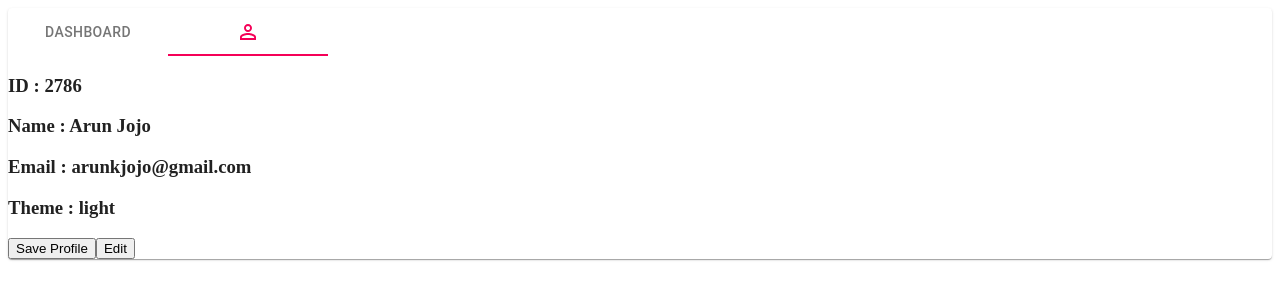
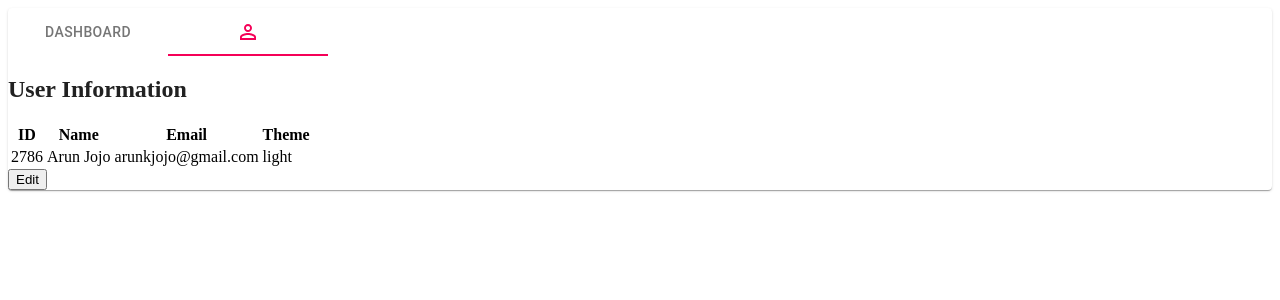
Before and after one commit to arunkjojo/react-o3sjkk, a React (Create React App) app: page / in a window 1280 px wide. Both pictures are taken after a click on the tab 248 px from the left and 32 px from the top of the page. Shown: the top 300 px of the page. Built offline with nearby package versions, Linux system fonts and the light colour scheme.

Commit message:
2 files modified

```diff
--- a/src/Components/MyAccount.js
+++ b/src/Components/MyAccount.js
@@ -18,12 +18,26 @@ export const MyAccount = () => {
   };
   return (
     <div className="userData">
-      <h3>ID : {id}</h3>
-      <h3>Name : {name}</h3>
-      <h3>Email : {email}</h3>
-      <h3>Theme : {theme}</h3>
-      <button onClick={saveProfile}>Save Profile</button>
-      <button>Edit</button>
+      <h2>User Information</h2>
+      <table>
+        <thead>
+          <tr>
+            <th>ID</th>
+            <th>Name</th>
+            <th>Email</th>
+            <th>Theme</th>
+          </tr>
+        </thead>
+        <tbody>
+          <tr>
+            <td>{id}</td>
+            <td>{name}</td>
+            <td>{email}</td>
+            <td>{theme}</td>
+          </tr>
+        </tbody>
+      </table>
+      <button onClick={saveProfile}>Edit</button>
     </div>
   );
 };
```
Also changed, not shown: src/style.css (deleted, +0 -12 lines).
